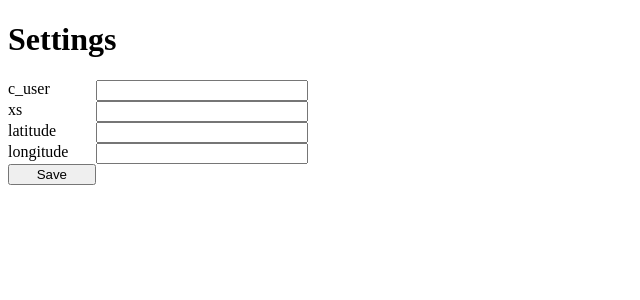
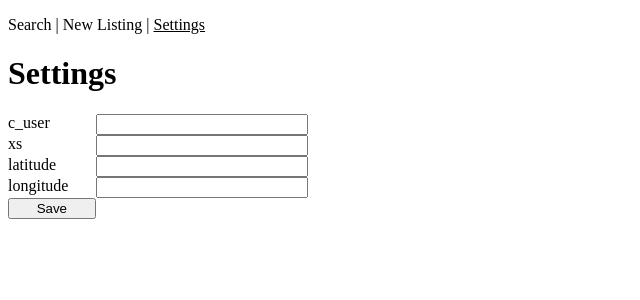
Before and after one commit to jiamingc/fb-marketplace-proxy, a Flask app: page /settings in a window 1280 px wide. Shown: the top 300 px of the page, without its empty margins (0-640 px from the left). Run offline with Flask 3, Linux system fonts and the light colour scheme.

Commit message:
Add navbar

```diff
--- /dev/null
+++ b/src/fb_marketplace_proxy/templates/layout.html.jinja
@@ -0,0 +1,53 @@
+{% set nav_entries = [
+	("search", "/", "Search"),
+	("listing_create", "/listing/create", "New Listing"),
+	("settings", "/settings", "Settings"),
+] -%}
+<!DOCTYPE html>
+<html>
+	<head>
+		<title>{% block title %}{% endblock %}</title>
+		<style>
+			nav ul {
+				list-style: none;
+				padding: 0;
+
+				li {
+					display: inline-block;
+
+					a {
+						color: inherit;
+						text-decoration: none;
+					}
+
+					+ li::before {
+						content: "|";
+					}
+				}
+
+				li.active a {
+					text-decoration: underline;
+				}
+			}
+
+			form {
+				width: 300px;
+				display: grid;
+				grid-template-columns: auto auto;
+			}
+		</style>
+	</head>
+	<body>
+		<nav>
+			<ul>
+				{% for id, href, label in nav_entries %}
+					<li{% if id == active_nav_entry %} class="active"{% endif %}>
+						<a href="{{ href|e }}">{{ label|e }}</a>
+					</li>
+				{% endfor %}
+			</ul>
+		</nav>
+		<h1>{{ self.title() }}</h1>
+		{% block content required %}{% endblock %}
+	</body>
+</html>
--- a/src/fb_marketplace_proxy/templates/settings.html.jinja
+++ b/src/fb_marketplace_proxy/templates/settings.html.jinja
@@ -1,17 +1,7 @@
-<!DOCTYPE html>
-<html>
-	<head>
-		<title>Settings</title>
-		<style>
-			form {
-				width: 300px;
-				display: grid;
-				grid-template-columns: auto auto;
-			}
-		</style>
-	</head>
-	<body>
-		<h1>Settings</h1>
+{% extends "layout.html.jinja" %}
+{% set active_nav_entry = "settings" %}
+{% block title %}Settings{% endblock %}
+{% block content %}
 	{% if user_name is not none %}
 		<p>Logged in as {{ user_name }}</p>
 	{% endif %}
@@ -30,5 +20,4 @@
 
 		<input type="submit" value="Save" />
 	</form>
-	</body>
-</html>
+{% endblock %}
```
Also changed, not shown: src/fb_marketplace_proxy/facebook.py (+8 -2 lines), src/fb_marketplace_proxy/templates/error.html.jinja (+5 -10 lines), src/fb_marketplace_proxy/templates/listing_create.html.jinja (+5 -16 lines), src/fb_marketplace_proxy/templates/listing_details.html.jinja (+4 -9 lines), src/fb_marketplace_proxy/templates/search_form.html.jinja (+9 -13 lines), src/fb_marketplace_proxy/templates/search_results.html.jinja (+4 -9 lines). Lines whose indentation alone changed are shown as unchanged.
